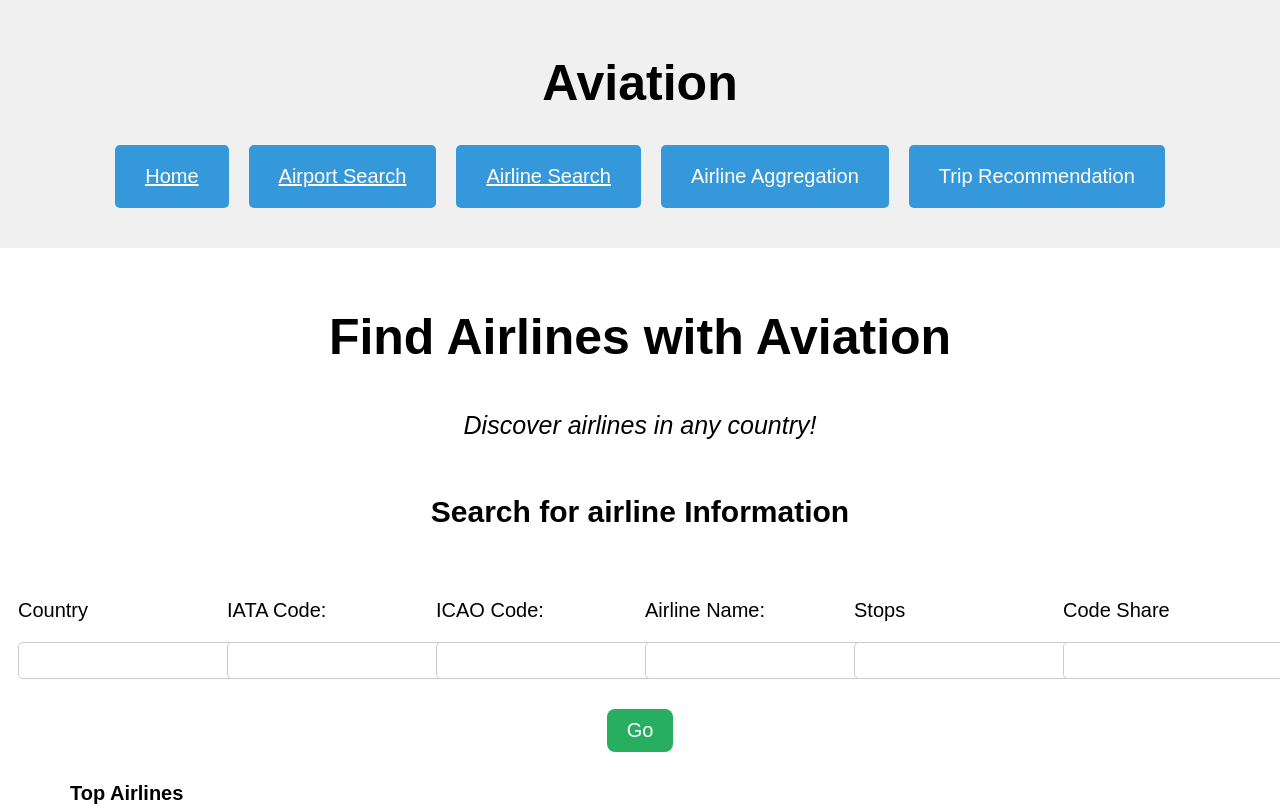
After one commit to XinruL1/CPTS415Aviation, a Flask app: page /airlines in a window 1280 px wide. The commit adds this page. Shown: the top 808 px of the page. Run offline with Flask 3, Linux system fonts and the light colour scheme; grey boxes are pictures that could not be loaded.

Commit message:
Created Airline Search html and connected to the Airline Search button in different pages.

```diff
--- a/app.py
+++ b/app.py
@@ -11,5 +11,9 @@ def index():
 def airports():
     return render_template('airports.html')
 
+@app.route('/airlines')
+def airlines():
+  return render_template('airlines.html')
+
 if __name__ == "__main__":
     app.run(host='0.0.0.0', debug=True)
--- /dev/null
+++ b/templates/airlines.html
@@ -0,0 +1,211 @@
+<!DOCTYPE html>
+<html>
+<head>
+  <title>Search Airport - Aviation</title>
+  <style>
+    body {
+      font-family: Arial, sans-serif;
+      margin: 0;
+      padding: 0;
+      display: flex;
+      flex-direction: column;
+
+    }
+
+    .header-container {
+      width: 100%;
+      display: flex;
+      flex-direction: column;
+      align-items: center;
+      background-color: #f0f0f0;
+      padding: 20px 0;
+      margin-bottom: 20px;
+    }
+
+    h1 {
+      font-size: 50px;
+    }
+
+    .buttons {
+      display: flex;
+      justify-content: space-around;
+      margin-bottom: 20px;
+    }
+
+    .button {
+      padding: 20px 30px;
+      background-color: #3498db;
+      color: white;
+      border: none;
+      border-radius: 5px;
+      cursor: pointer;
+      margin: 0 10px;
+      font-size: 20px;
+    }
+
+    .button:hover {
+      background-color: #2980b9;
+    }
+
+    header {
+      margin: 40px;
+      font-size: 50px;
+      font-weight: bold;
+      text-align: center;
+    }
+
+    .bodytext {
+      margin-top: 5px;
+      font-size: 25px;
+      font-style: italic;
+      text-align: center;
+    }
+
+    .search-container {
+      display: flex;
+      flex-direction: column;
+      align-items: center;
+    }
+
+    .search-header {
+      font-size: 30px;
+      margin-top: 30px;
+      margin-bottom: 50px;
+
+    }
+
+    .input-row {
+      display: flex;
+      flex-wrap: wrap;
+      justify-content: center;
+      gap: 10px;
+      margin-bottom: 10px;
+    }
+
+    .input-box {
+      flex: 1;
+      display: flex;
+      flex-direction: column;
+      max-width: 300px;
+    }
+
+    .input-box label {
+      margin-top: 20px;
+      margin-bottom: 20px;
+      font-size: 20px;
+    }
+
+    .input-box input[type="text"] {
+      padding: 10px;
+      border-radius: 5px;
+      border: 1px solid #ccc;
+      width: 100%;
+    }
+
+    .go-button {
+      padding: 10px 20px;
+      background-color: #27ae60;
+      color: white;
+      border: none;
+      border-radius: 8px;
+      cursor: pointer;
+      font-size: 20px;
+      margin-top: 20px;
+    }
+
+    .go-button:hover {
+      background-color: #219f56;
+    }
+
+    h3 {
+      font-size: 20px;
+      margin-top: 30px;
+      margin-bottom: 20px;
+      margin-left: 70px;
+      text-align: left;
+    }
+
+    .image-content {
+      display: flex;
+      justify-content: center;
+      padding: 20px;
+
+
+    }
+
+    .image-content img{
+      width: 24%;
+      height: auto;
+      border-radius: 10px;
+      margin-left: 10px;
+    }
+
+    p {
+      text-align: center;
+    }
+
+  </style>
+</head>
+<body>
+
+  <div class="header-container">
+    <h1>Aviation</h1>
+
+    <div class="buttons">
+      <a href="/" button class="button">Home</a>
+      <a href="/airports" class="button">Airport Search</a>
+      <a href="/airlines" class="button">Airline Search</a>
+      <button class="button">Airline Aggregation</button>
+      <button class="button">Trip Recommendation</button>
+    </div>
+  </div>
+
+  <header>Find Airlines with Aviation</header>
+
+  <p class = "bodytext">Discover airlines in any country!</p>
+
+  <div class="search-container">
+    <h2 class="search-header">Search for airline Information</h2>
+    <div class="input-row">
+      <div class="input-box">
+        <label for="airline-country">Country</label>
+        <input type="text" id="airline-country" name="airline-country">
+      </div>
+      <div class="input-box">
+        <label for="iata-code">IATA Code:</label>
+        <input type="text" id="iata-code" name="iata-code">
+      </div>
+      <div class="input-box">
+        <label for="icao-code">ICAO Code:</label>
+        <input type="text" id="icao-code" name="icao-code">
+      </div>
+      <div class="input-box">
+        <label for="airline-name">Airline Name:</label>
+        <input type="text" id="airline-name" name="airline-name">
+      </div>
+      <div class="input-box">
+        <label for="stops">Stops</label>
+        <input type="text" id="stops" name="stops">
+      </div>
+      <div class="input-box">
+        <label for="codeshare">Code Share</label>
+        <input type="text" id="codeshare" name="codeshare">
+      </div>
+    </div>
+    <button class="go-button">Go</button>
+  </div>
+
+  <h3>Top Airlines</h3>
+
+  <div class="image-content">
+      <img src="https://cpts415aviation.xinruli1.repl.co/static/SingaporeAirline.jpg" alt="Image">
+      <img src="https://cpts415aviation.xinruli1.repl.co/static/EmiratesAirway.jpg" alt="Image">
+      <img src="https://cpts415aviation.xinruli1.repl.co/static/QatarAirline.jpg" alt="Image">
+      <img src="https://cpts415aviation.xinruli1.repl.co/static/ANAAirway.jpg" alt="Image">
+
+  </div>
+
+  <p>Copyright 2023, TEX</p>
+
+</body>
+</html>
--- a/templates/airports.html
+++ b/templates/airports.html
@@ -154,7 +154,7 @@
     <div class="buttons">
       <a href="/" button class="button">Home</a>
       <a href="/airports" class="button">Airport Search</a>
-      <button class="button">Airline Search</button>
+      <a href="/airlines" class="button">Airline Search</a>
       <button class="button">Airline Aggregation</button>
       <button class="button">Trip Recommendation</button>
     </div>
--- a/templates/index.html
+++ b/templates/index.html
@@ -93,9 +93,9 @@
     <h1>Aviation</h1>
 
     <div class="buttons">
-      <a href="/" button class="button">Home</a>
+      <a href="/" class="button">Home</a>
       <a href="/airports" class="button">Airport Search</a>
-      <button class="button">Airline Search</button>
+      <a href="/airlines" class="button">Airline Search</a>
       <button class="button">Airline Aggregation</button>
       <button class="button">Trip Recommendation</button>
     </div>
```
Also changed, not shown: static/QatarAirline.jpg (added), static/SingaporeAirline.jpg (added), 2 other files.
